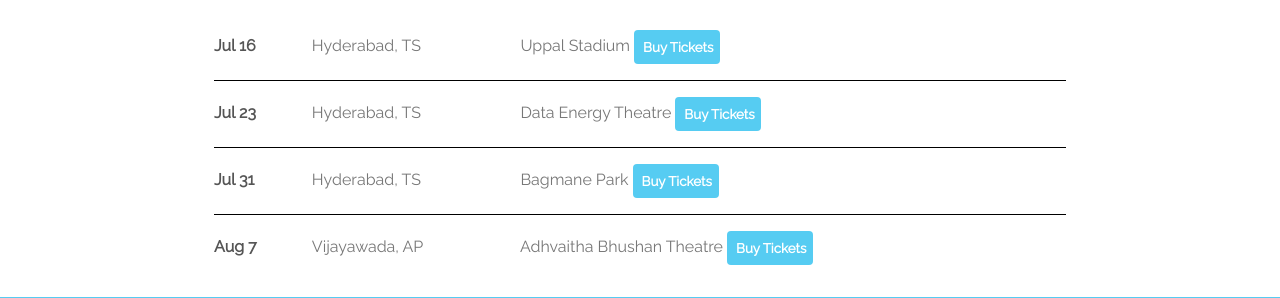
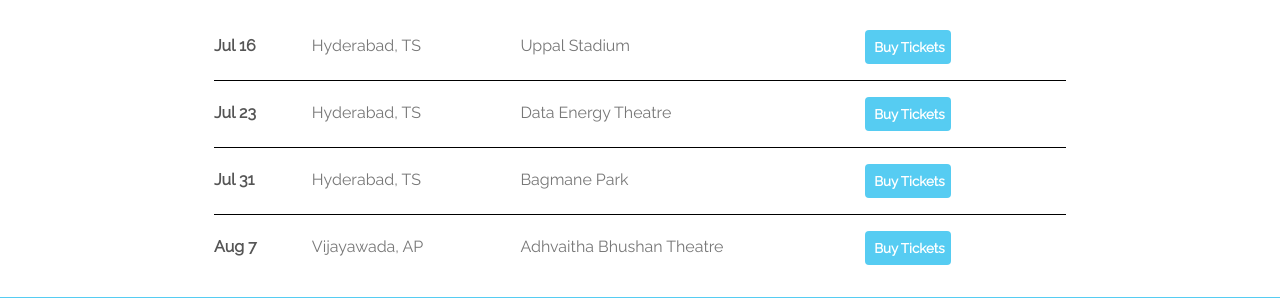
Before and after one commit to HemanthVarmaS/WebPNewDevs, a plain HTML site: page index.html in a window 1280 px wide. Shown: the part 548-846 px from the top of the page. Drawn offline with Linux system fonts and the light colour scheme; files whose address does not match are found by name.

Commit message:
after modifications w.r.to CSS

```diff
--- a/index.html
+++ b/index.html
@@ -28,25 +28,25 @@
             <div class="tour-row">
                 <span class="tour-item tour-date" >Jul 16</span>
                 <span class="tour-item tour-city" >Hyderabad, TS</span>
-                <span class="tour item tour-arena">Uppal Stadium</span>
+                <span class="tour-item tour-arena">Uppal Stadium</span>
                 <button type = "button" class="btn tour-item tour-btn btn-primary">Buy Tickets</button>
             </div>
             <div class="tour-row">
                 <span class="tour-item tour-date">Jul 23</span>
                 <span class="tour-item tour-city" >Hyderabad, TS</span>
-                <span class="tour item tour-arena">Data Energy Theatre</span>
+                <span class="tour-item tour-arena">Data Energy Theatre</span>
                 <button type = "button" class="btn tour-item tour-btn btn-primary">Buy Tickets</button>
             </div>
             <div class="tour-row">
                 <span class="tour-item tour-date" >Jul 31</span>
                 <span class="tour-item tour-city" >Hyderabad, TS</span>
-                <span class="tour item tour-arena">Bagmane Park</span>
+                <span class="tour-item tour-arena">Bagmane Park</span>
                 <button type = "button" class="btn tour-item tour-btn btn-primary">Buy Tickets</button>
             </div>
             <div class="tour-row">
                 <span class="tour-item tour-date" >Aug 7</span>
                 <span class="tour-item tour-city" >Vijayawada, AP</span>
-                <span class="tour item tour-arena">Adhvaitha Bhushan Theatre</span>
+                <span class="tour-item tour-arena">Adhvaitha Bhushan Theatre</span>
                 <button type = "button" class="btn tour-item tour-btn btn-primary">Buy Tickets</button>
             </div>
         </div>
```
